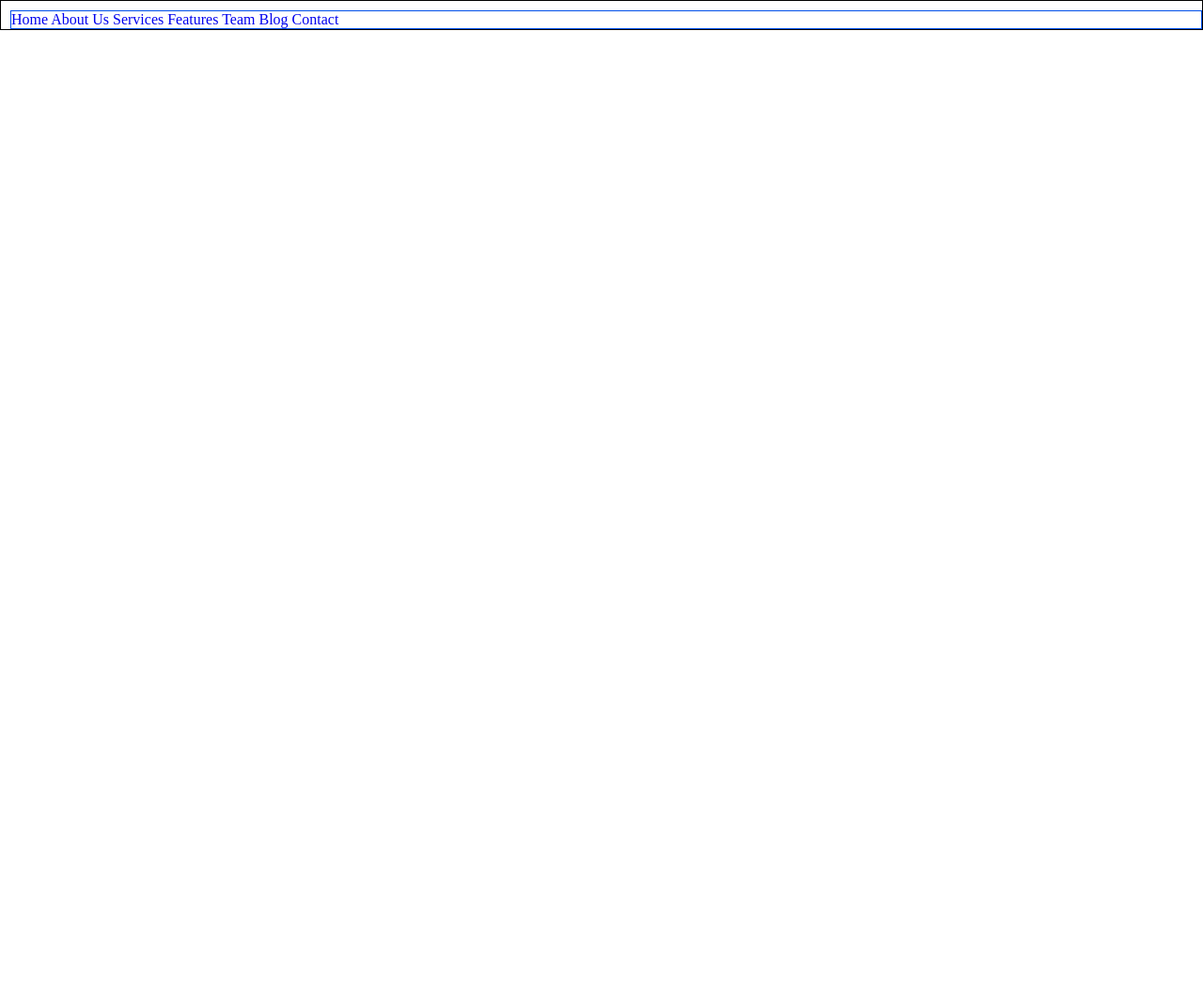
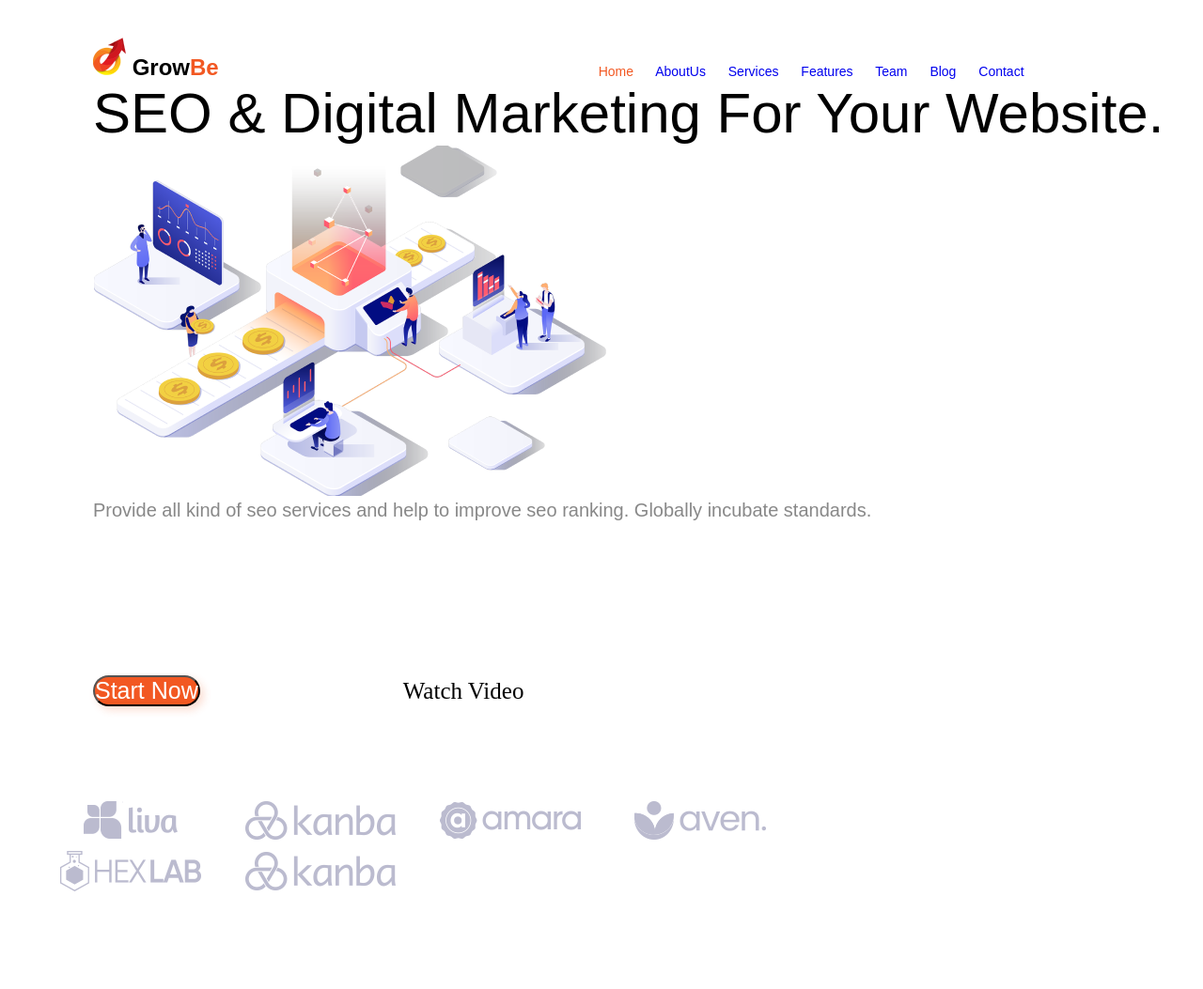
Before and after one commit to beemaster1972/html_homeworks, a plain HTML site: page homeWork03/index.html in a window 1280 px wide. Shown: the whole page at 94% size. Before the commit the page ends 800 px from the top, so only its background shows below. Drawn offline with Linux system fonts and the light colour scheme.

Commit message:
Change hw 3

```diff
--- a/homeWork03/css/style.css
+++ b/homeWork03/css/style.css
@@ -1,15 +1,119 @@
 * {
-    margin: 0;
-    padding: 0;
-    text-decoration: none;
+  margin: 0;
+  padding: 0;
+  text-decoration: none;
 }
 
 .main {
-    padding-top: 10px;
-    padding-left: 10px;
-    border: 1px solid #000;
+  background: rgb(255, 255, 255);
+}
+
+.menu_bar {
+  padding-top: 40px;
+  padding-left: 50px;
 }
 
 .header {
-    border: 1px solid #0150E9;
+  padding-top: 11.5px;
+  padding-left: 400px;
+  padding-bottom: 11.5px;
+
+  font-family: sans-serif;
+  font-size: 14px;
+  font-weight: 400;
+  line-height: 10px;
+  word-spacing: 20px;
+  text-align: left;
 }
+
+.logo {
+  padding-top: 5px;
+  padding-bottom: 5px;
+  padding-left: 49px;
+  font-family: sans-serif;
+  font-size: 24px;
+  font-weight: 700;
+  line-height: 1px;
+  letter-spacing: 0;
+  text-align: left;
+
+}
+
+.text-be {
+  padding-top: 5px;
+  padding-bottom: 5px;
+
+  font-family: sans-serif;
+  font-size: 24px;
+  font-weight: 700;
+  /*font-weight:900;*/
+  color: rgb(242, 88, 34);
+}
+
+.menu-home {
+  color: rgb(242, 88, 34);
+
+}
+
+.title {
+  padding-left: 99px;
+  padding-right: 40.94px;
+  color: rgb(0, 0, 0);
+  font-family: sans-serif;
+  font-size: 60px;
+  font-weight: 400;
+  line-height: -1px;
+  letter-spacing: 0%;
+  text-align: left;
+}
+
+.meta_png {
+  padding-left: 99px;
+}
+
+.home_content {
+  padding-left: 99px;
+  color: rgb(136, 136, 136);
+  font-family: sans-serif;
+  font-size: 20px;
+  font-weight: 400;
+  line-height: -1px;
+  letter-spacing: 0%;
+  text-align: left;
+}
+
+.button_meta {
+  padding-top: 164px;
+  padding-left: 99px;
+}
+
+.start_now {
+  border-radius: 50px;
+  box-shadow: 4px 4px 8px 0px rgba(242, 88, 34, 0.2);
+  background: rgb(242, 88, 34);
+  color: rgb(255, 255, 255);
+  font-family: sans-serif;
+  font-size: 25px;
+  font-weight: 400;
+  line-height: -1px;
+  letter-spacing: 0%;
+  text-align: left;
+}
+
+.watch_video {
+  padding-top: 15px;
+  padding-bottom: 16px;
+  padding-left: 212px;
+  font-size: 25px;
+}
+
+.brand {
+  padding-top: 97px;
+  padding-bottom: 96px;
+  padding-left: 59px;
+  padding-right: 375px;
+}
+
+.brand_1 {
+  padding-right: 38px;
+}
--- a/homeWork03/index.html
+++ b/homeWork03/index.html
@@ -1,27 +1,45 @@
 <!DOCTYPE html>
 <html lang="en">
-
   <head>
-    <meta charset="UTF-8">
-    <meta name="viewport" content="width=device-width, initial-scale=1.0">
+    <meta charset="UTF-8" />
+    <meta name="viewport" content="width=device-width, initial-scale=1.0" />
     <title>Document</title>
-    <link rel="stylesheet" href="./css/style.css">
+    <link rel="stylesheet" href="./css/style.css" />
   </head>
 
   <body>
     <div class="main">
-        <div class="header">
-
-            <a href="#" class="menu">Home</a>
-            <a href="#" class="menu">About Us</a>
+      <div class="menu_bar">
+         <span class="logo"><img src="./img/logo.png" alt="" />
+       Grow</span><span class="text-be">Be</span></span>
+        <span class="header">
+          <a href="#" class="menu-home">Home</a>
+          <a href="#" class="menu">AboutUs</a>
           <a href="#" class="menu">Services</a>
           <a href="#" class="menu">Features</a>
           <a href="#" class="menu">Team</a>
           <a href="#" class="menu">Blog</a>
           <a href="#" class="menu">Contact</a>
+        </span>
+      </div>
+      <div class="home_meta">
+        <h1 class="title">SEO & Digital Marketing For Your Website.</h1>
+        <img src="./img/pngfind 1.png" alt="" class="meta_png">
+        <p class="home_content">Provide all kind of seo services and help to improve
+            seo ranking. Globally incubate standards.</p>
+            <div class="button_meta">
+                <button class="start_now" type="button">Start Now</button>
+                <span class="watch_video">Watch Video</span>
             </div>
       </div>
-
+    </div>
+    <div class="brand">
+        <img src="./img/liva.png" alt="" class="brand_1">
+        <img src="./img/kanba.png" alt="" class="brand_1">
+        <img src="./img/amara.png" alt="" class="brand_1">
+        <img src="./img/aven.png" alt="" class="brand_1">
+        <img src="./img/hexlab.png" alt="" class="brand_1">
+        <img src="./img/kanba.png" alt="" class="brand_2">
+    </div>
   </body>
-
 </html>
```
Also changed, not shown: homeWork03/img/amara.png (added), homeWork03/img/aven.png (added), homeWork03/img/hexlab.png (added), homeWork03/img/kanba.png (added), homeWork03/img/liva.png (added). Lines whose indentation alone changed are shown as unchanged.
